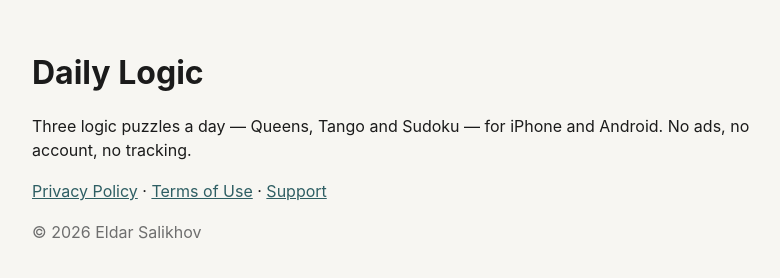
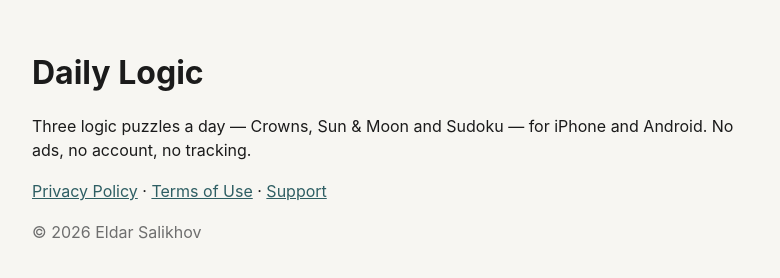
Before and after one commit to salikhov829/dailylogic, a plain HTML site: page index.html in a window 1280 px wide. Shown: the whole page, without its empty margins (248-1028 px from the left). Drawn offline with Linux system fonts and the light colour scheme.

Commit message:
Rename puzzles: Crowns, Sun & Moon

```diff
--- a/index.html
+++ b/index.html
@@ -1,6 +1,6 @@
 <!doctype html>
 <html lang="en"><head><meta charset="utf-8"><meta name="viewport" content="width=device-width, initial-scale=1"><title>Daily Logic</title>
 <style>body{font-family:-apple-system,BlinkMacSystemFont,"Segoe UI",Roboto,Helvetica,Arial,sans-serif;max-width:720px;margin:0 auto;padding:48px 20px;color:#1b1b1b;background:#f7f6f2;line-height:1.55}h1{font-size:32px;margin:0 0 8px}a{color:#2e5e63}.muted{color:#6e6e6e}</style></head>
-<body><h1>Daily Logic</h1><p>Three logic puzzles a day — Queens, Tango and Sudoku — for iPhone and Android. No ads, no account, no tracking.</p>
+<body><h1>Daily Logic</h1><p>Three logic puzzles a day — Crowns, Sun & Moon and Sudoku — for iPhone and Android. No ads, no account, no tracking.</p>
 <p><a href="privacy.html">Privacy Policy</a> · <a href="terms.html">Terms of Use</a> · <a href="mailto:e.salikhov@elsar.kz">Support</a></p>
 <p class="muted">© 2026 Eldar Salikhov</p></body></html>
```
